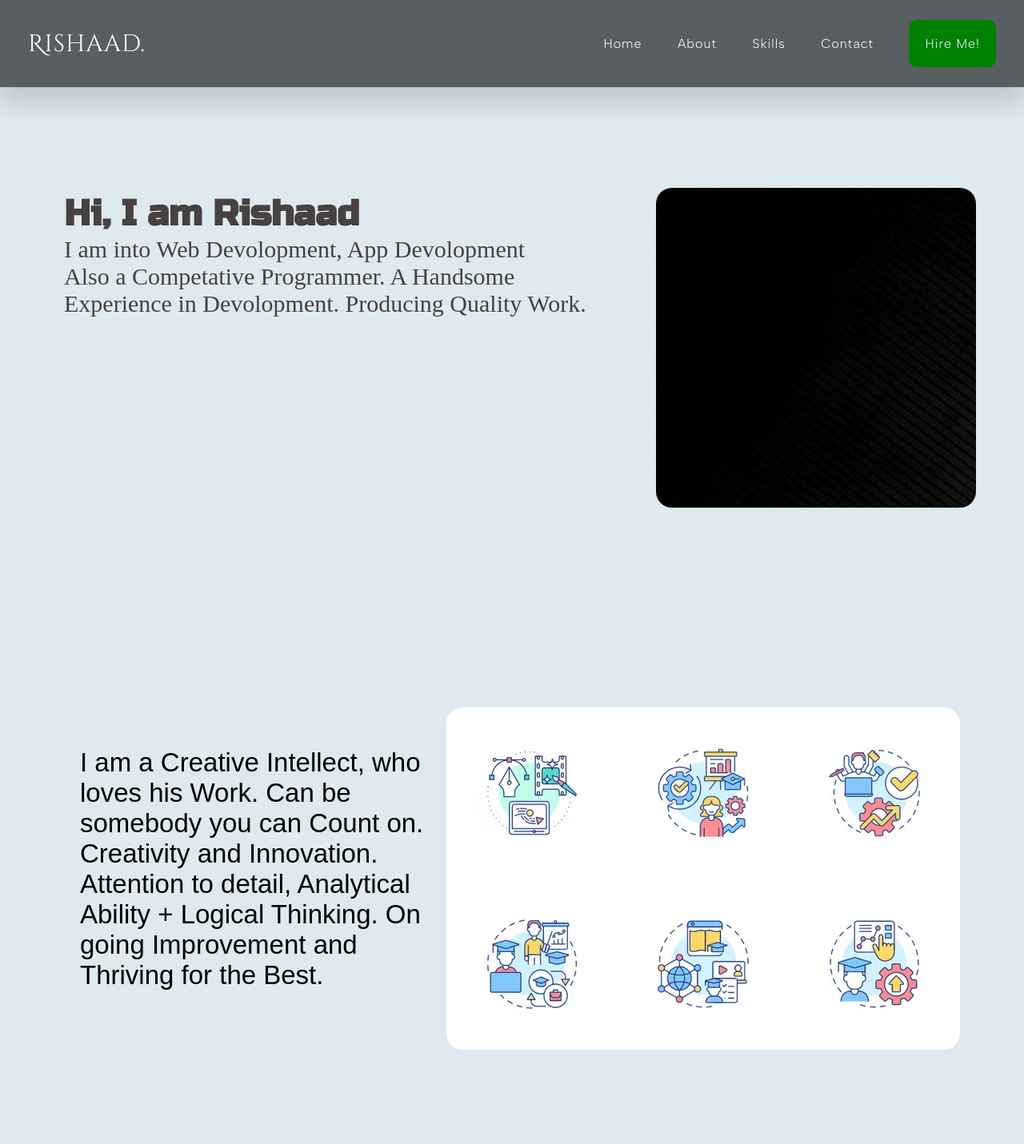
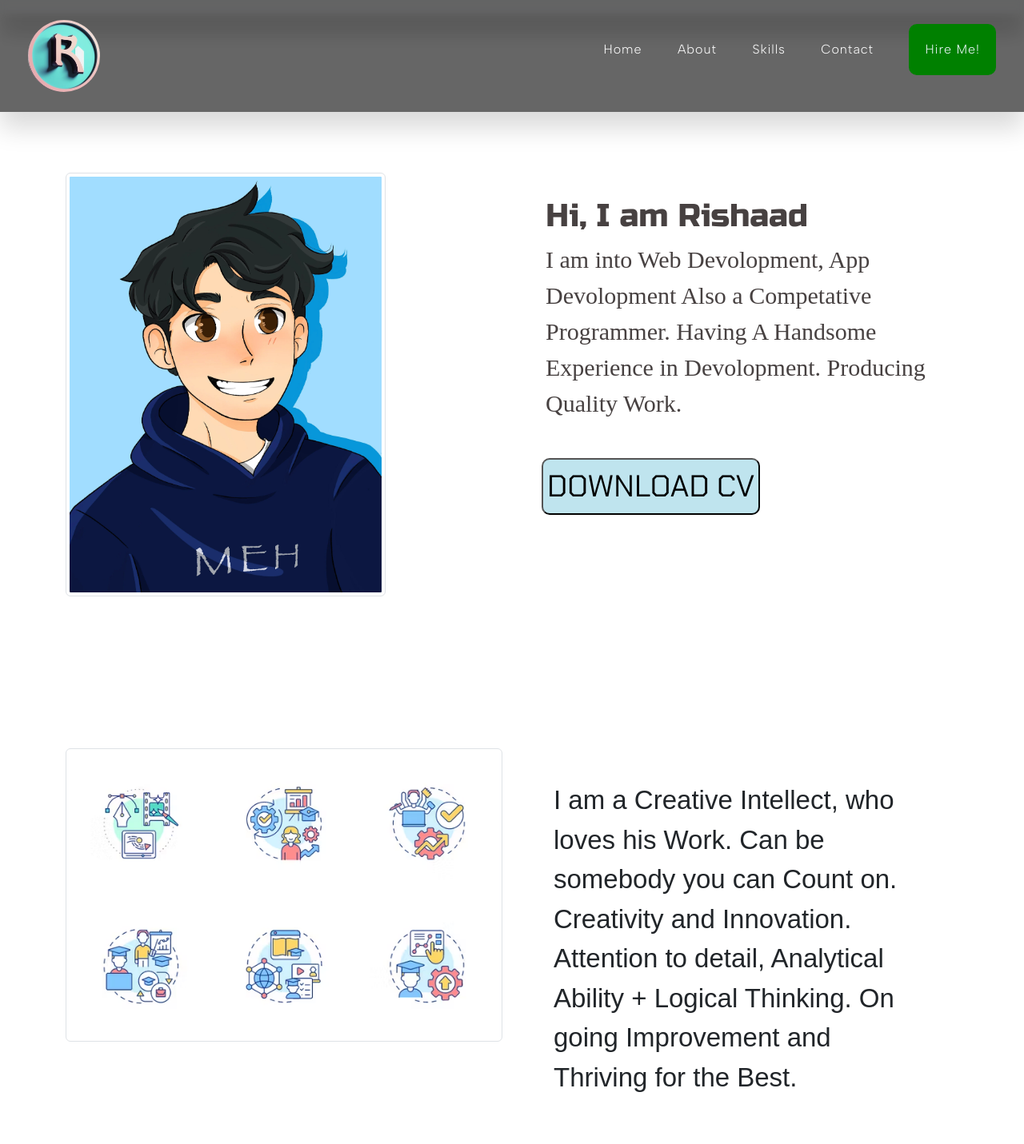
Before and after one commit to rishaad-abdul/portfolio, a plain HTML site: page index.html in a window 1280 px wide. Shown: the top 1431 px of the page at 80% size. Drawn offline with nearby package versions, Linux system fonts and the light colour scheme; a web font is replaced by a local one.

Commit message:
made responsive

```diff
--- a/index.html
+++ b/index.html
@@ -20,13 +20,19 @@
 <link rel="preconnect" href="https://fonts.googleapis.com">
 <link rel="preconnect" href="https://fonts.gstatic.com" crossorigin>
 <link href="https://fonts.googleapis.com/css2?family=Russo+One&display=swap" rel="stylesheet">
+<link href="https://cdn.jsdelivr.net/npm/bootstrap@5.3.0/dist/css/bootstrap.min.css" rel="stylesheet" integrity="sha384-9ndCyUaIbzAi2FUVXJi0CjmCapSmO7SnpJef0486qhLnuZ2cdeRhO02iuK6FUUVM" crossorigin="anonymous">
+<link rel="preconnect" href="https://fonts.googleapis.com">
+<link rel="preconnect" href="https://fonts.gstatic.com" crossorigin>
+<link href="https://fonts.googleapis.com/css2?family=Chakra+Petch&display=swap" rel="stylesheet">
 <link rel="stylesheet" href="script.js">
 </head>
 
 <body>
+  <nav class="navbar sticky-top navbar-light bg-light">
    <div class="nav">
      <nav>
-        <a href="#" style="font-size: 30px; cursor:default; font-family: 'Cinzel Decorative', cursive;">Rishaad.</a>
+        <!-- <a href="#" style="font-size: 30px; cursor:default; font-family: 'Cinzel Decorative', cursive;">Rishaad.</a> -->
+        <a href="#" class="logo"></a>
         <ul>
         <li><a href="#home">Home</a></li>
         <li><a href="#abt">About</a></li>
@@ -36,25 +42,64 @@
         </ul>
      </nav>
     </div>
-
-    <section id="home">
+  </nav>
+  <section id="home" style="padding-top: 200px;">
+    <div class="container">
+    <div class="row">
+      <div class="col-sm-6">
+          <div> <img src="pic.jpg.webp" class="img-thumbnail" width="400px" height="400px"> </div>
+        </div>
+          <div class="col-sm-6">
               <div class="one">
                 <div class="ph">
-        <h1>Hi, I am Rishaad</h1><div class="pic"></div>
-        <p style="font-family: 'Times New Roman', Times, serif;">I am into Web Devolopment, App Devolopment <br> Also a Competative Programmer. A Handsome<br> Experience in Devolopment. Producing Quality Work. </p>
+                    <h1>Hi, I am Rishaad</h1>
+                    <p style="font-family: 'Times New Roman', Times, serif;">I am into Web Devolopment, App Devolopment Also a Competative Programmer. Having A Handsome Experience in Devolopment. Producing Quality Work. </p>
+                </div>
+                <span class="cvbtn" ><button class="butn">DOWNLOAD CV</button></span>
+              </div>
+            </div>
       </div>
       </div>
   </section>
-    <section id="abt">
-    <div class="about" style="margin-left: 100px;"><div class="abpic" style="padding: 40px;"></div>
+
+    <!-- about -->
+
+    <section id="abt" style="padding-top: 190px;">
+      <div class="container">
+        <div class="row">
+          <div class="col-sm-6">
+            <div> <img src="121415.avif" class="img-thumbnail" width="570px" height="690px"> </div>
+          </div>
+          <div class="col-sm-6">
+            <div class="about">
+              <div class="abtxt">
                 <p>I am a Creative Intellect, who loves his Work. Can be somebody you can Count on.   Creativity and Innovation. Attention to detail, Analytical Ability + Logical Thinking. On   going Improvement and Thriving for the Best. </p>
               </div>
+            </div>
+          </div>
+        </div>
+      </div>
     </section>
-    <section id="skl">
-    <div class="skills" style="margin-left: 100px;"><div class="skpic" style="padding: 40px;"></div>
+
+
+    <!-- skills -->
+    <section id="skl" style="padding-top: 200px;">
+      <div class="container">
+        <div class="row">
+          <div class="col-sm-6">
+            <div> <img src="icons.jpg" class="img-thumbnail" width="570px" height="367px"> </div>
+          </div>
+          <div class="col-sm-6">
+            <div class="skills">
+              <div class="sktxt">
                 <p>I am Skilled at Python, Java, C++, JavaScript, React, HTML, CSS, Cloud Computing. My Specialization is Artificial Intelligence and Machine Learning. DeBugger, Networking, Research Resilience.</p>
               </div>
+            </div>
+          </div>
+        </div>
+      </div>
     </section>
+    <!-- contact -->
     <section id="cnt">
     <div class="contact-page" style="margin-bottom: 0;">
         <h2>Contact</h2>
--- a/style.css
+++ b/style.css
@@ -6,7 +6,7 @@
     box-sizing: border-box;
 }
 html{
-    background:rgba(154, 191, 206, 0.32);
+    background:rgba(79, 185, 215, 0.512);
     height: 100%;
 }
 body{
@@ -37,7 +37,7 @@ footer{
 }
 .footerContainer{
     width: 100%;
-    padding: 70px 30px 20px;
+    padding: 50px 30px 20px;
 }
 .socialicons{
     display: flex;
@@ -89,7 +89,7 @@ footer{
 }
 .footbottom{
     background-color: #000;
-    padding: 20px;
+    padding: 10px;
     text-align: center;
 }
 .footbottom p{
@@ -110,6 +110,15 @@ footer{
     background-position: center center;
     position:absolute;
 } */
+.logo{
+  background-image: url("logo.jpg");
+  display: flex;
+  height: 90px;
+  width: 90px;
+  background-position: center;
+  background-size: cover;
+  border-radius: 100px;
+}
 ul {
     list-style: none;
 }
@@ -126,53 +135,67 @@ nav a {
     border-radius: 4px;
 }
 
+
+/* home */
+
 .one {
   font-family: 'Russo One', sans-serif;
     font-size: 30px;
     color: rgb(71, 65, 65);
-    float:left;
-    margin-top: 150px;
-    width: 700px;
 
 }
 .pic{
-    background-image: url("670454.jpg");
-    float: right;
     display: flex;
     height: 400px;
     width: 400px;
     border-radius: 20px;
-    margin-top: -60px;
 }
 .ph{
-  width: 1300px;
-  margin-top: 10px;
-  padding: 80px;
+  padding: 30px;
 }
+.cvbtn{
+  font-family: 'Chakra Petch', sans-serif;
+  font-size: 38px;
+  padding: 25px;
+}
+.butn{
+  background-color: #62bcd567;
+  border-radius: 10px;
+  padding: 5px;
+}
+/* about */
+
 .about{
-    margin-top:300px;
-    margin-right:auto;
+  /* margin-top: 220px; */
     font-size: 33px;
     font-family: 'Darker Grotesque', sans-serif;
 }
+
+.abtxt{
+  padding: 40px;
+}
+
 .abpic{
+    /* margin-top: 140px; */
     background-image: url("121415.avif");
     float: right;
-    margin-right: 80px;
-    margin-top: auto;
     display: flex;
     height: 428px;
-    width: 642px;
+    width: 542px;
     border-radius: 20px;
     background-position: center;
     background-size: cover;
-    margin-top: -50px;
 }
+
+/* skills */
+
+
 .skills{
-    margin-top:300px;
-    margin-right:auto;
     font-size: 33px;
     font-family: 'Darker Grotesque', sans-serif;
+}
+.sktxt{
+  padding: 10px;
 }
 .skpic{
     background-image: url("icons.jpg");
@@ -189,8 +212,8 @@ nav a {
 }
 /* contact */
 .contact-page{
-  margin-top: 200px;
-  margin-bottom: 0;
+    margin-top: 200px;
+    margin-bottom: 0;
     width: 100%;
     max-width: 1400px;
     padding: 50px;
@@ -283,7 +306,7 @@ nav a {
   }
 
   @media screen and (max-width: 600px){
-    .ph{
+    /* .ph{
       display:flex;
       flex-direction: column;
       justify-content: space-between;
@@ -326,6 +349,13 @@ nav a {
     .skills, .skpic{
       max-width: 100%;
       font-size: 26px;
+    } */
+    .nav{
+      position: sticky;
+    }
+    .logo{
+      height: 47px;
+      width: 100px;
     }
     .contact-page{
       max-width: 800px;
```
Also changed, not shown: Hotpot.jpg (added), logo.jpg (added), pic.jpg.webp (added), png-transparent-web-development-computer-icons-computer-programming-programmer-html-firm-miscellaneous-angle-text.png (added), sp.txt (added). Lines whose indentation alone changed are shown as unchanged.
